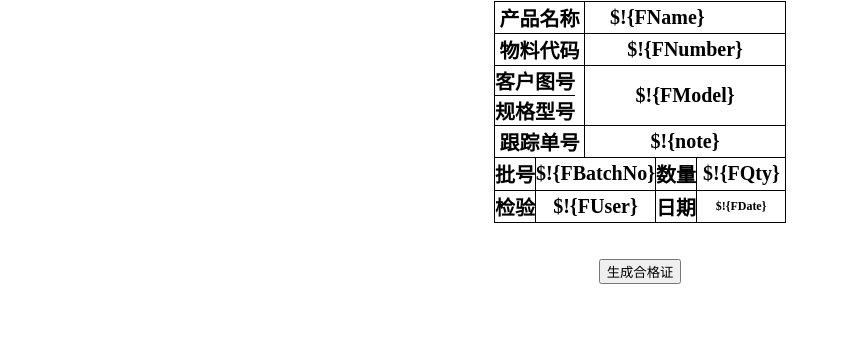
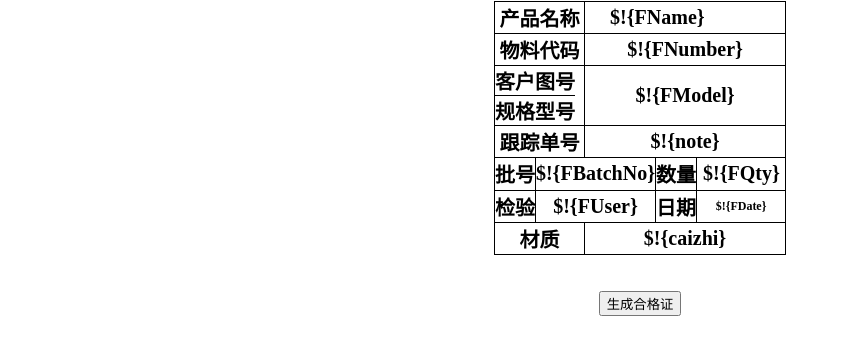
Before and after one commit to 228525125/rss, a plain HTML site: page WebContent/WEB-INF/views/tools/coc.html in a window 1280 px wide. Shown: the part 188-542 px from the top of the page, without its empty margins (0-849 px from the left). Drawn offline with Linux system fonts and the light colour scheme.

Commit message:
1、合格证增加材质

```diff
--- a/WebContent/WEB-INF/views/tools/coc.html
+++ b/WebContent/WEB-INF/views/tools/coc.html
@@ -81,6 +81,12 @@
 			</table>
 		</td>
 	</tr>
+	<tr height="32">
+		<td align="center"><font style="font-size:20px"><b>材质</b></font></td>
+		<td align="center" valign="middle">
+			<font style="font-weight:bold;font-size:20px" face="黑体"><b>$!{caizhi}</b></font>
+		</td>
+	</tr>
 </table>
 <br>
 <br>
```
